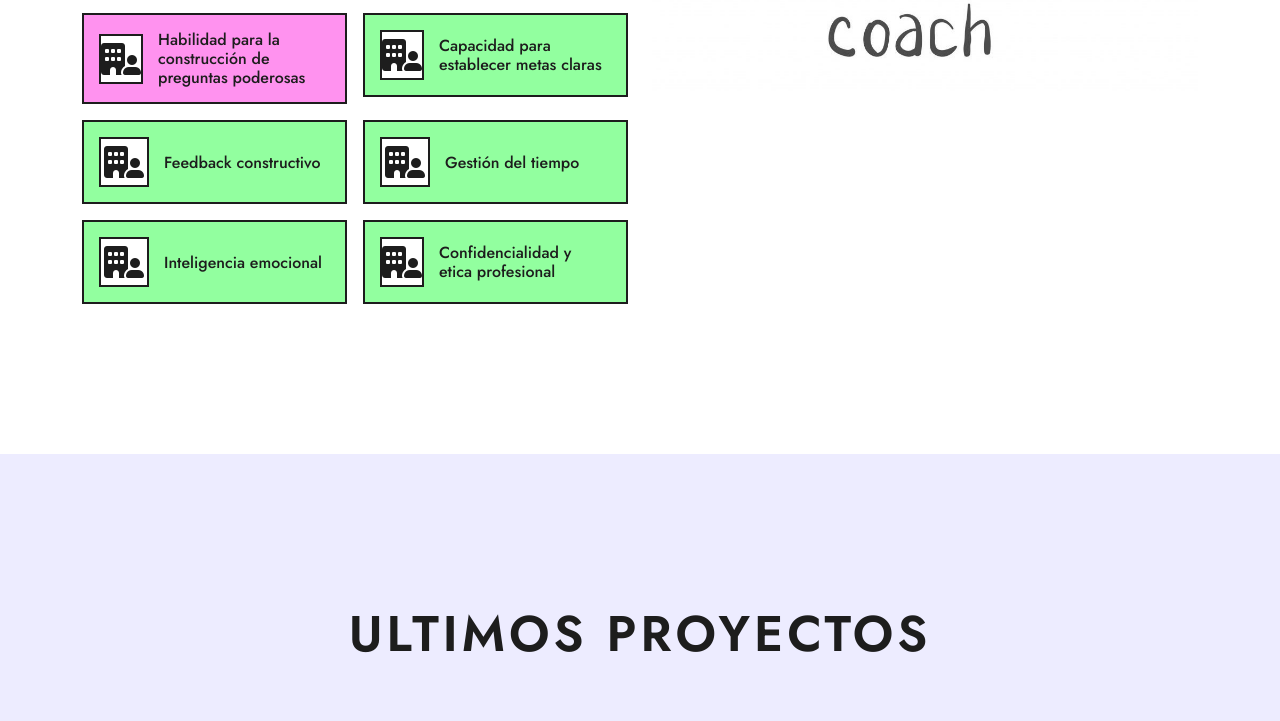
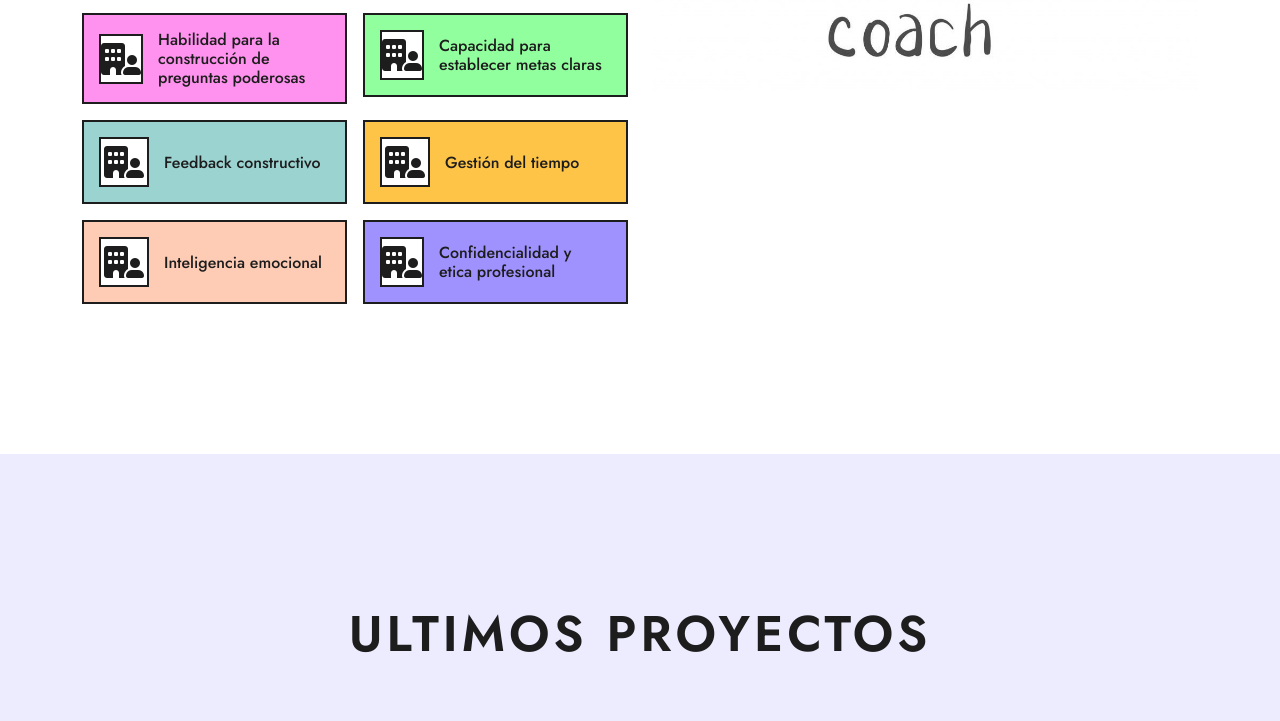
Before and after one commit to JoanP-B/Coach_page, a plain HTML site: page index.html in a window 1280 px wide. Shown: the part 4091-4812 px from the top of the page. Drawn offline with Linux system fonts and the light colour scheme.

Commit message:
Update index.html

```diff
--- a/index.html
+++ b/index.html
@@ -357,7 +357,7 @@
                                     </div>
                                 </div>
                                 <div class="col-6 col-md-4 col-lg-6">
-                                    <div class="feature-box feature-box-small bg-6">
+                                    <div class="feature-box feature-box-small bg-1">
                                         <div class="icon">
                                             <i class="fa-solid fa-building-user"></i>
                                         </div>
@@ -367,7 +367,7 @@
                                     </div>
                                 </div>
                                 <div class="col-6 col-md-4 col-lg-6">
-                                    <div class="feature-box feature-box-small bg-6">
+                                    <div class="feature-box feature-box-small bg-2">
                                         <div class="icon">
                                             <i class="fa-solid fa-building-user"></i>
                                         </div>
@@ -377,7 +377,7 @@
                                     </div>
                                 </div>
                                 <div class="col-6 col-md-4 col-lg-6">
-                                    <div class="feature-box feature-box-small bg-6">
+                                    <div class="feature-box feature-box-small bg-3">
                                         <div class="icon">
                                             <i class="fa-solid fa-building-user"></i>
                                         </div>
@@ -387,7 +387,7 @@
                                     </div>
                                 </div>
                                 <div class="col-6 col-md-4 col-lg-6">
-                                    <div class="feature-box feature-box-small bg-6">
+                                    <div class="feature-box feature-box-small bg-4">
                                         <div class="icon">
                                             <i class="fa-solid fa-building-user"></i>
                                         </div>
@@ -546,9 +546,10 @@
                 <div class="row gy-5">
                     <div class="col-lg-6">
                         <div class=contact-form>
-                            <h2 class="text-dark">Get in touch</h2>
+                            <h2 class="text-dark">Conectemos a través de soluciones que transforman</h2>
                             <p class="lead">
-                                illum nostrum nihil fugiat numquam iusto, totam consequatur quo dolorem! Assumenda, numquam culpa?
+                                Nuestro equipo está atento para brindarte toda la asesoría y nos encantaría agendar una cita para conocer más sobre tus necesidades y darte a conocer todo nuestro portafolio.
+                                Déjanos tus datos y pronto estaremos en contacto contigo.
                             </p>
                             <form action="assets/js/send_mail.php" method="post">
                                 <div class="row gy-4 gx-3">
```
